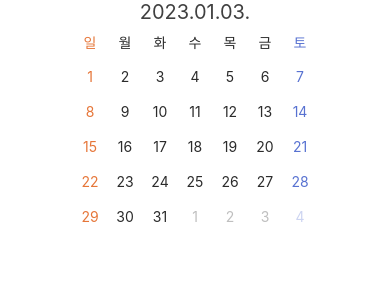
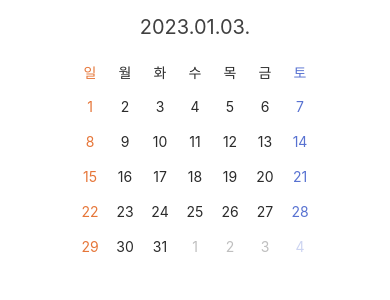
Before and after one commit to cpk0709/react-native-navigate, a React Native app: screen / in a window 390 px wide. Shown: the top 300 px of the page. Built offline with nearby package versions, Linux system fonts and the light colour scheme.

Commit message:
마진 컴포넌트 추가

```diff
--- a/App.js
+++ b/App.js
@@ -2,6 +2,7 @@ import dayjs from 'dayjs';
 import React from 'react';
 import {StyleSheet, Text, View, FlatList, SafeAreaView} from 'react-native';
 import {getCalendarColumns, getDayColor, getDayText} from './src/util';
+import Margin from './src/Margin';
 
 const columnSize = 35;
 
@@ -27,6 +28,7 @@ const App = () => {
     const currentDateText = dayjs(now).format('YYYY.MM.DD.');
     return (
       <View>
+        <Margin height={15} />
         <View
           style={{
             flexDirection: 'row',
@@ -37,6 +39,7 @@ const App = () => {
             {currentDateText}
           </Text>
         </View>
+        <Margin height={15} />
         <View style={{flexDirection: 'row'}}>
           {[0, 1, 2, 3, 4, 5, 6].map(day => {
             const dayText = getDayText(day);
--- /dev/null
+++ b/src/Margin.js
@@ -0,0 +1,6 @@
+import React from 'react';
+import {View} from 'react-native';
+
+export default ({height}) => {
+  return <View style={{height}} />;
+};
```
